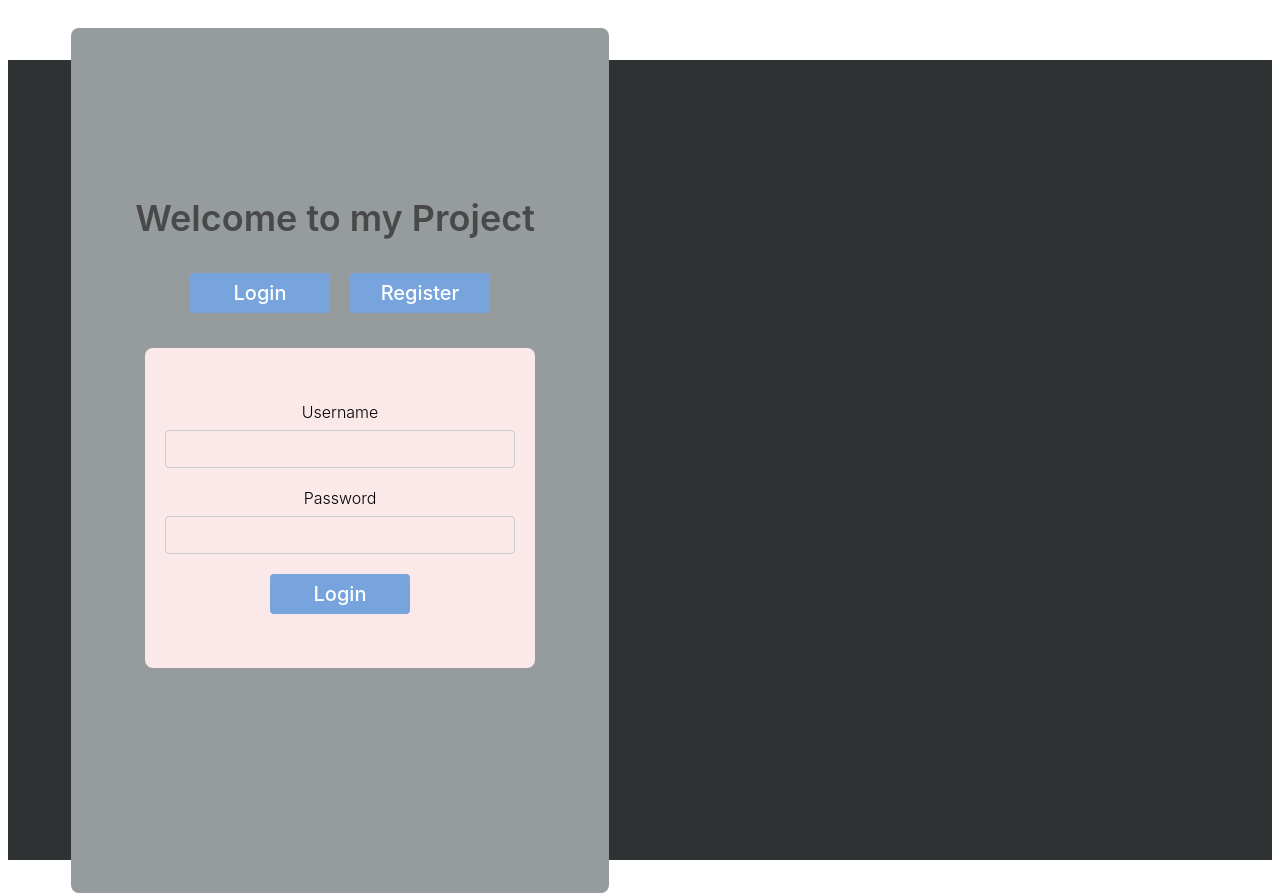
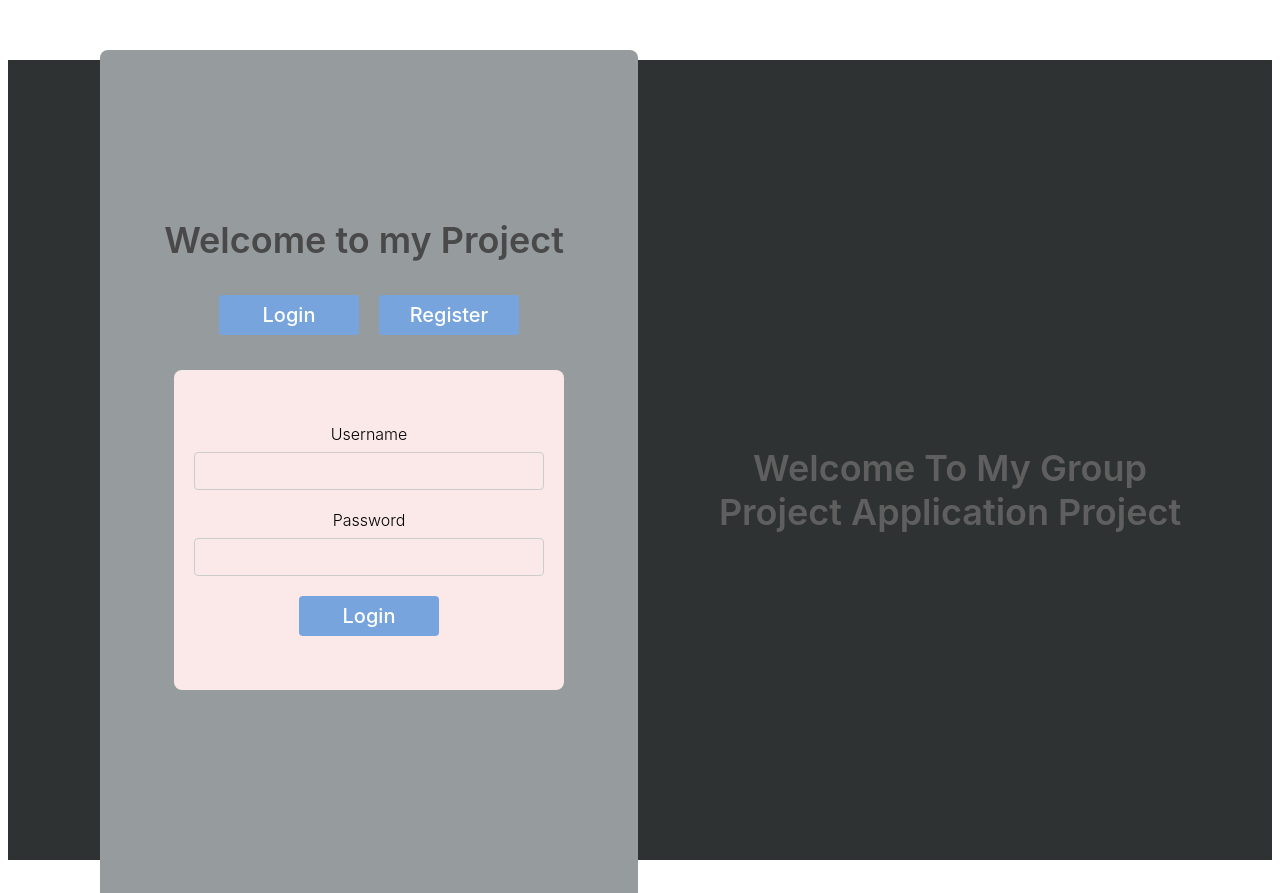
Before and after one commit to Yushua/GroupProjectWebPage-Laravel-vuejs, a Vue app in the folder frontend/: page / in a window 1280 px wide. After the commit the page ends 868 px from the top, so only its background shows below. Built offline with nearby package versions, Linux system fonts and the light colour scheme.

Commit message:
adding logo

```diff
--- a/frontend/src/views/HomePage/HomePage.vue
+++ b/frontend/src/views/HomePage/HomePage.vue
@@ -16,6 +16,7 @@
         <LoginObject v-if="isLoginActive" />
         <RegisterObject v-if="!isLoginActive" />
       </div>
+      <div class="LogoText-text">Welcome To My Group Project Application Project</div>
     </div>
   </div>
 </template>
@@ -59,13 +60,14 @@ export default {
 
 /* Login Window */
 .login-window {
-  position: relative; /* Changed to relative positioning */
+  position:fixed; /* Changed to relative positioning */
   width: 470px;
   height: 865px;
   background-color: #969c9e; /* Set fill color to D9D9D9 */
   border-radius: 8px; /* Optional: Add rounded corners */
   padding: 0 34px; /* Add padding to the sides of the login window */
-  left: -300px; /* Move the entire window 100px to the left */
+  top: 50px;
+  left: 100px; /* Move the entire window 100px to the left */
 }
 
 /* Welcome Text */
@@ -79,6 +81,22 @@ export default {
   font-weight: 600; /* Semi-bold */
   font-size: 36px;
   color: #494949;
+  display: flex;
+  justify-content: center;
+  align-items: center;
+  text-align: center;
+}
+
+.LogoText-text {
+  position: fixed;
+  top: 450px;
+  left: 700px; /* Adjusted left position (-100px extra) */
+  width: 500px;
+  height: 80px;
+  font-family: 'Inter', sans-serif;
+  font-weight: 600; /* Semi-bold */
+  font-size: 36px;
+  color: #5f5f5f;
   display: flex;
   justify-content: center;
   align-items: center;
```
